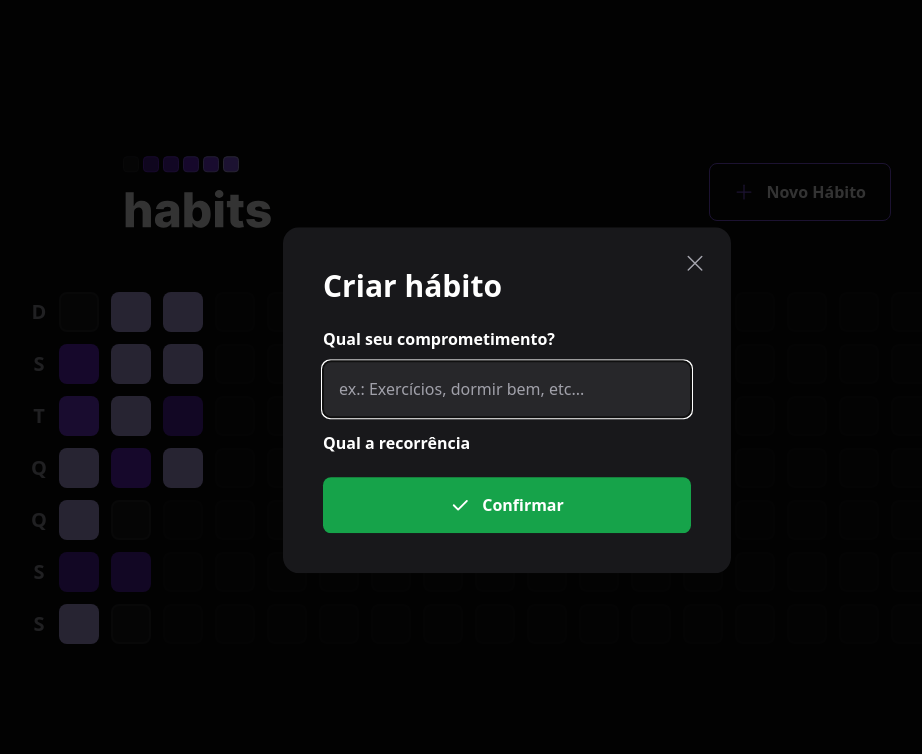
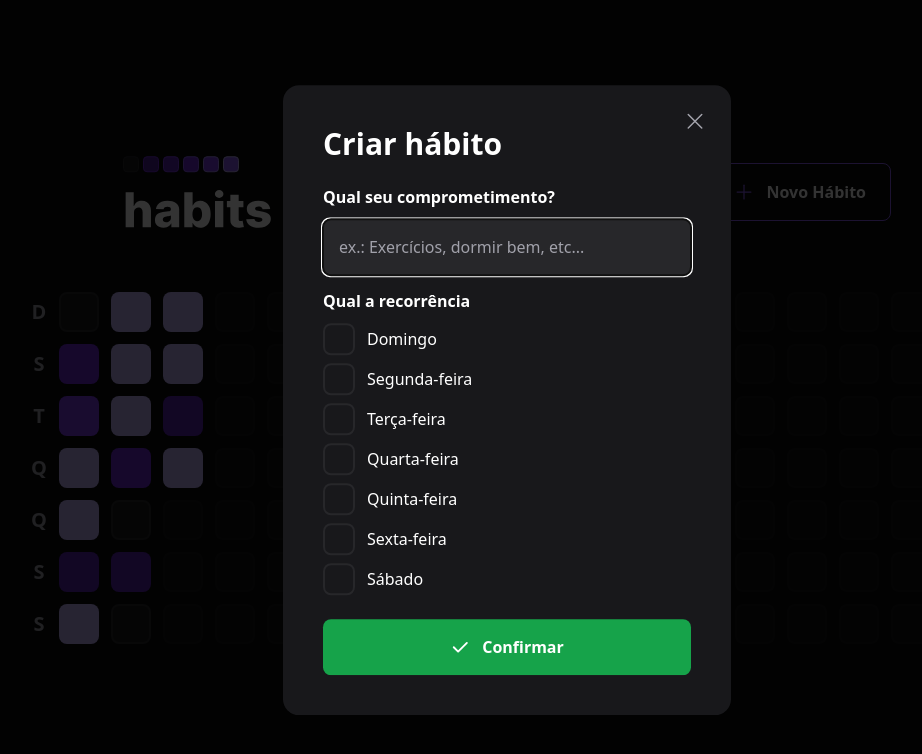
Before and after one commit to gomessgbr/NLW-Habits-FrontEnd-Web, a React (Vite) app: page / in a window 1280 px wide. Both pictures are taken after a click on the button "Novo Hábito". Shown: the top 754 px of the page, without its empty margins (133-1055 px from the left). Built offline with nearby package versions, Linux system fonts and the light colour scheme.

Commit message:
feat; weekDays with checkbox

```diff
--- a/src/components/NewHabitForm.tsx
+++ b/src/components/NewHabitForm.tsx
@@ -1,4 +1,15 @@
 import { Check } from "phosphor-react";
+import * as Checkbox from "@radix-ui/react-checkbox";
+
+const availableWeekDays = [
+  "Domingo",
+  "Segunda-feira",
+  "Terça-feira",
+  "Quarta-feira",
+  "Quinta-feira",
+  "Sexta-feira",
+  "Sábado",
+];
 
 export function NewHabitForm() {
   return (
@@ -16,7 +27,28 @@
       <label htmlFor="" className="font-semibold leading-tight mt-4">
         Qual a recorrência
       </label>
-      <button type="submit"  className="mt-6 rounded-lg p-4 gap-3 flex justify-center  items-center font-semibold bg-green-600 hover:bg-green-500 ">
+
+      <div className="flex flex-col gap-2 mt-3">
+        {availableWeekDays.map((weekDay) => {
+          return (
+            <Checkbox.Root className="flex items-center gap-3 group ">
+              <div className="h-8 w-8 rounded-lg flex items-center justify-center bg-zinc-900 border-2  border-zinc-800 group-data-[state=checked]:bg-green-500  group-data-[state=checked]:border-green-500">
+                <Checkbox.Indicator>
+                  <Check size={20} className="text-white" />
+                </Checkbox.Indicator>
+              </div>
+              <span className=" text-white leading-tight" key={weekDay}>
+                {weekDay}
+              </span>
+            </Checkbox.Root>
+          );
+        })}
+      </div>
+
+      <button
+        type="submit"
+        className="mt-6 rounded-lg p-4 gap-3 flex justify-center  items-center font-semibold bg-green-600 hover:bg-green-500 "
+      >
         <Check size={20} weight="bold" />
         Confirmar
       </button>
```
